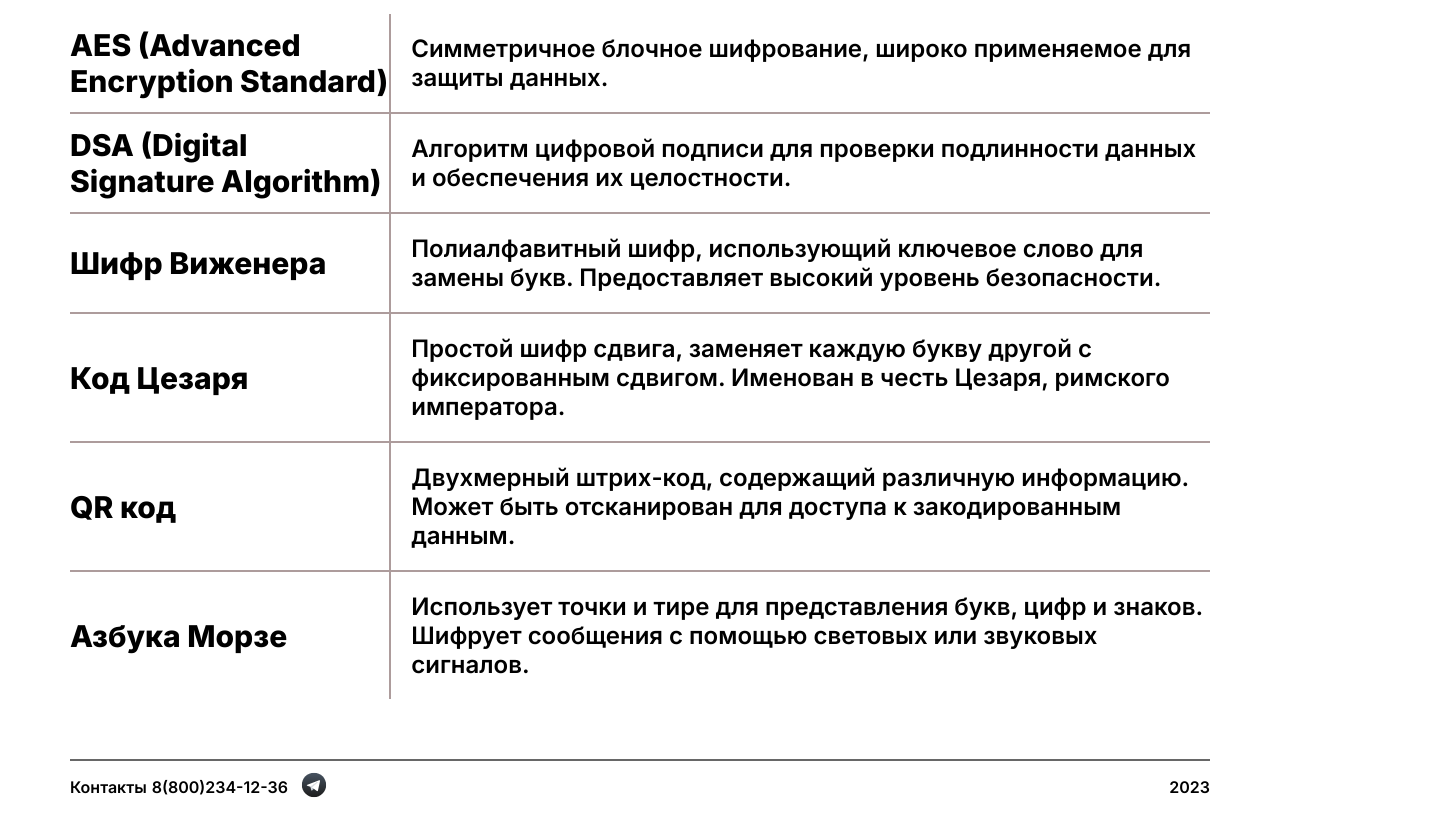
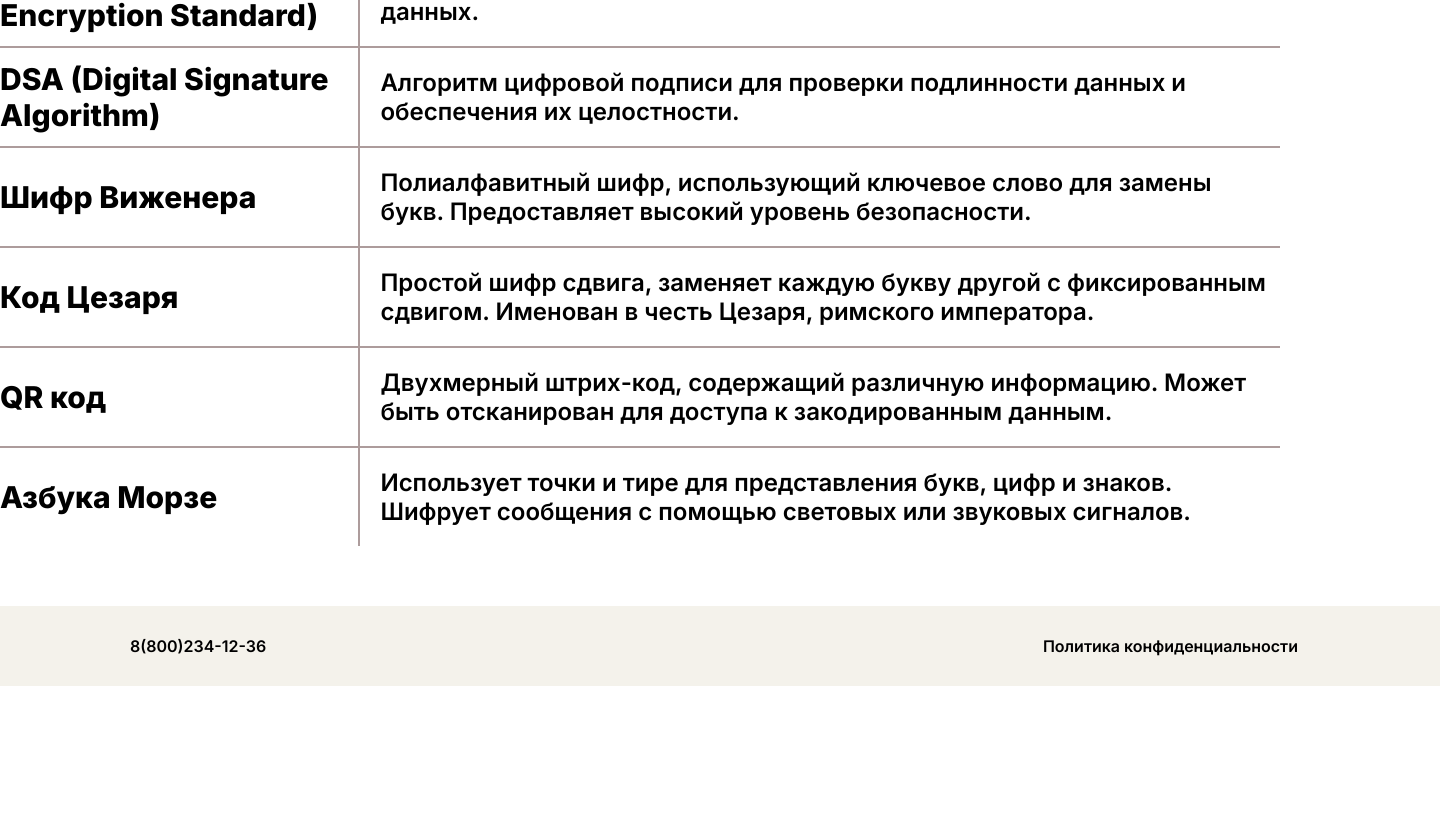
Before and after one commit to encryption-machine/Front, a React (Create React App) app: page / in a window 1280 px wide. Shown: the part 1467-2280 px from the top of the page, 1440 px wide, since content can reach past the window. After the commit the page ends 2153 px from the top, so only its background shows below. Built offline with nearby package versions, Linux system fonts and the light colour scheme.

Commit message:
fix: a new style

```diff
--- a/src/components/Footer/Footer.jsx
+++ b/src/components/Footer/Footer.jsx
@@ -1,29 +1,20 @@
 import styles from './Footer.module.scss';
-import TelegramIcon from '../../assets/icons/telegram.svg';
 
 export const Footer = () => {
   return (
     <footer className={styles.footer}>
       <div className={styles.footer_container}>
-        <div className={styles.contacts}>
-          <span>Контакты</span>
         <ul className={styles.list}>
           <li>
             <a href="tel:8(800)234-12-36">8(800)234-12-36</a>
           </li>
           <li>
-              <a
-                href="https://web.telegram.org/"
-                target="_blank"
-                rel="noreferrer"
-              >
-                <img src={TelegramIcon} alt="telegram" />
+            <a href="#" target="_blank">
+              Политика конфиденциальности
             </a>
           </li>
         </ul>
       </div>
-        <p>2023</p>
-      </div>
     </footer>
   );
 };
--- a/src/components/Footer/Footer.module.scss
+++ b/src/components/Footer/Footer.module.scss
@@ -2,15 +2,17 @@
 @import '../../styles/mixins';
 
 .footer {
-  width: 100%;
-  border-top: 2px solid $grey_dark;
-  padding: 10px 0;
+  width: 1440px;
+  height: 80px;
+  margin: 0;
+  padding: 30px 0;
   position: sticky;
+  // заменить на миксин, когда будут общие стили
+  background-color: #f4f2eb;
 }
 
 .footer_container {
-  max-width: 1440px;
-  width: 100%;
+  width: calc(100% - 130px * 2);
   margin: 0 auto;
   display: flex;
   justify-content: space-between;
@@ -23,6 +25,8 @@
     padding: 0;
     align-items: center;
     font-weight: 600;
+    justify-content: space-between;
+    width: 100%;
   }
 
   li {
@@ -34,17 +38,12 @@
     color: $black;
   }
 
+  a:visited {
+    // заменить на миксин, когда будут общие стили
+    color: #caf23a;
+  }
+
   p {
     @include font-source-sans(16px, $black, 400, 19px);
   }
 }
-
-.contacts {
-  display: flex;
-  align-items: center;
-
-  span {
-    @include font-source-sans(16px, $black, 400, 19px);
-    margin-right: 5px;
-  }
-}
--- a/src/components/Header/Header.module.scss
+++ b/src/components/Header/Header.module.scss
@@ -9,7 +9,6 @@
   left: 0;
   width: 100%;
   height: 80px;
-  border-bottom: 2px solid $grey_dark;
   background-color: #101010;
   color: #ffffff;
 }
@@ -98,10 +97,3 @@
     padding: 0 0 0 16px;
   }
 }
-
-.entrance:hover .userInfo {
-  display: flex !important;
-  flex-direction: column;
-  align-items: flex-start !important;
-  justify-content: center;
-}
--- a/src/layouts/main-layout/main-layout.module.scss
+++ b/src/layouts/main-layout/main-layout.module.scss
@@ -1,5 +1,5 @@
 .main_layout {
-  max-width: 1140px;
+  // max-width: 1140px;
   margin: 0 auto;
   min-height: 100vh;
   height: 100%;
```
Lines whose indentation alone changed are shown as unchanged.
